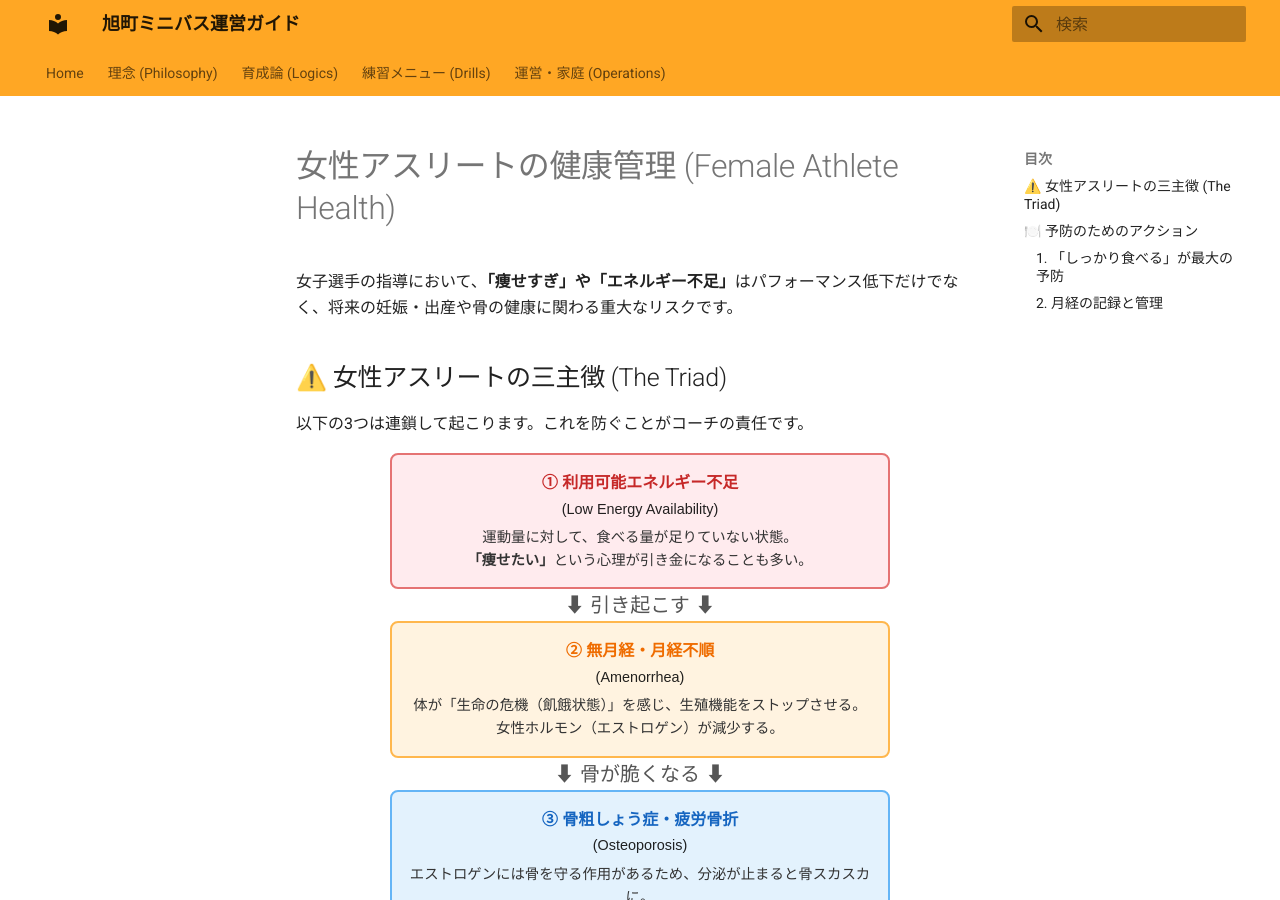
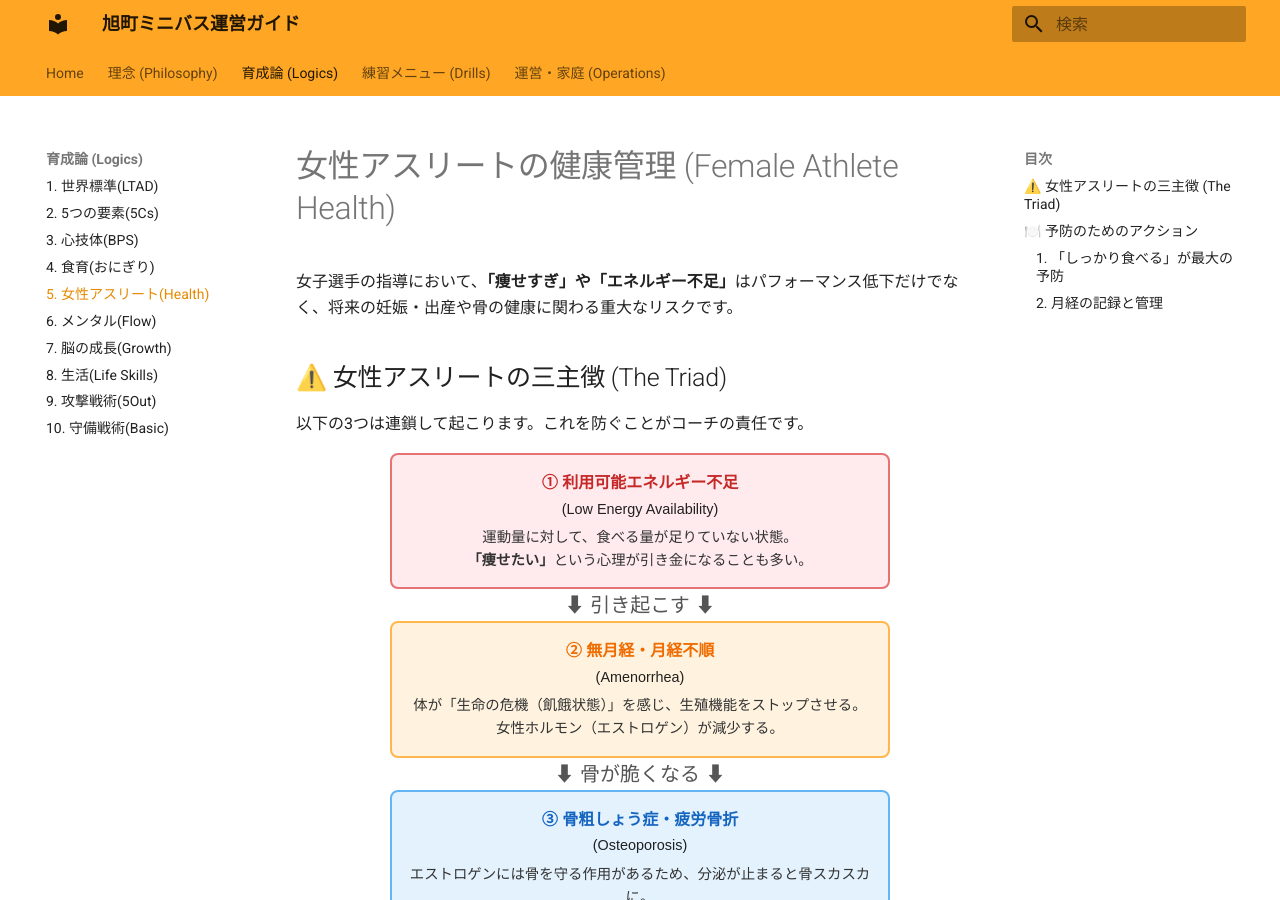
Before and after one commit to kawaiikumichan/asahicho-minibus-ops, an MkDocs documentation site: the page built from docs/01_Coaching_Logics/female_athlete.md, in a window 1280 px wide and 900 px high. Built offline with MkDocs 1.6.1 and Material for MkDocs 9.7.7, drawn with Linux system fonts in a browser that asks for light colours.

Commit message:
Update mkdocs.yml

```diff
--- a/mkdocs.yml
+++ b/mkdocs.yml
@@ -30,9 +30,12 @@ nav:
     - 2. 5つの要素(5Cs): 01_Coaching_Logics/5cs.md
     - 3. 心技体(BPS): 01_Coaching_Logics/bps_model.md
     - 4. 食育(おにぎり): 01_Coaching_Logics/nutrition.md
-    - 5. メンタル(Flow): 01_Coaching_Logics/mental_flow.md
-    - 6. 攻撃戦術(5Out): 01_Coaching_Logics/5out.md
-    - 7. 守備戦術(Basic): 01_Coaching_Logics/defense_basic.md  # ← ★ここを追加
+    - 5. 女性アスリート(Health): 01_Coaching_Logics/female_athlete.md
+    - 6. メンタル(Flow): 01_Coaching_Logics/mental_flow.md
+    - 7. 脳の成長(Growth): 01_Coaching_Logics/growth_mindset.md
+    - 8. 生活(Life Skills): 01_Coaching_Logics/life_skills.md
+    - 9. 攻撃戦術(5Out): 01_Coaching_Logics/5out.md
+    - 10. 守備戦術(Basic): 01_Coaching_Logics/defense_basic.md
   - 練習メニュー (Drills):
     - 基礎ドリル: 02_Training_Drills/basics.md
   - 運営・家庭 (Operations):
```
